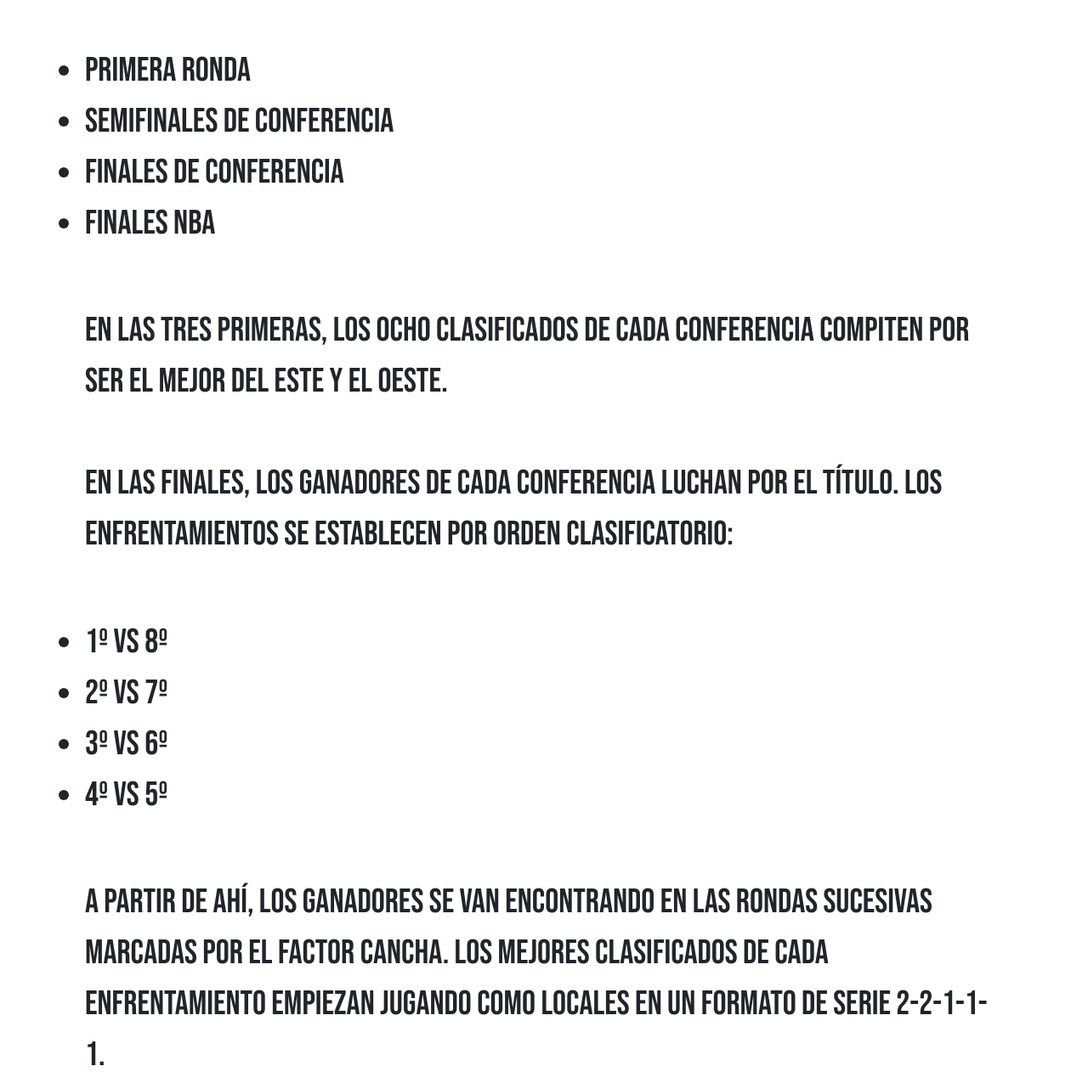
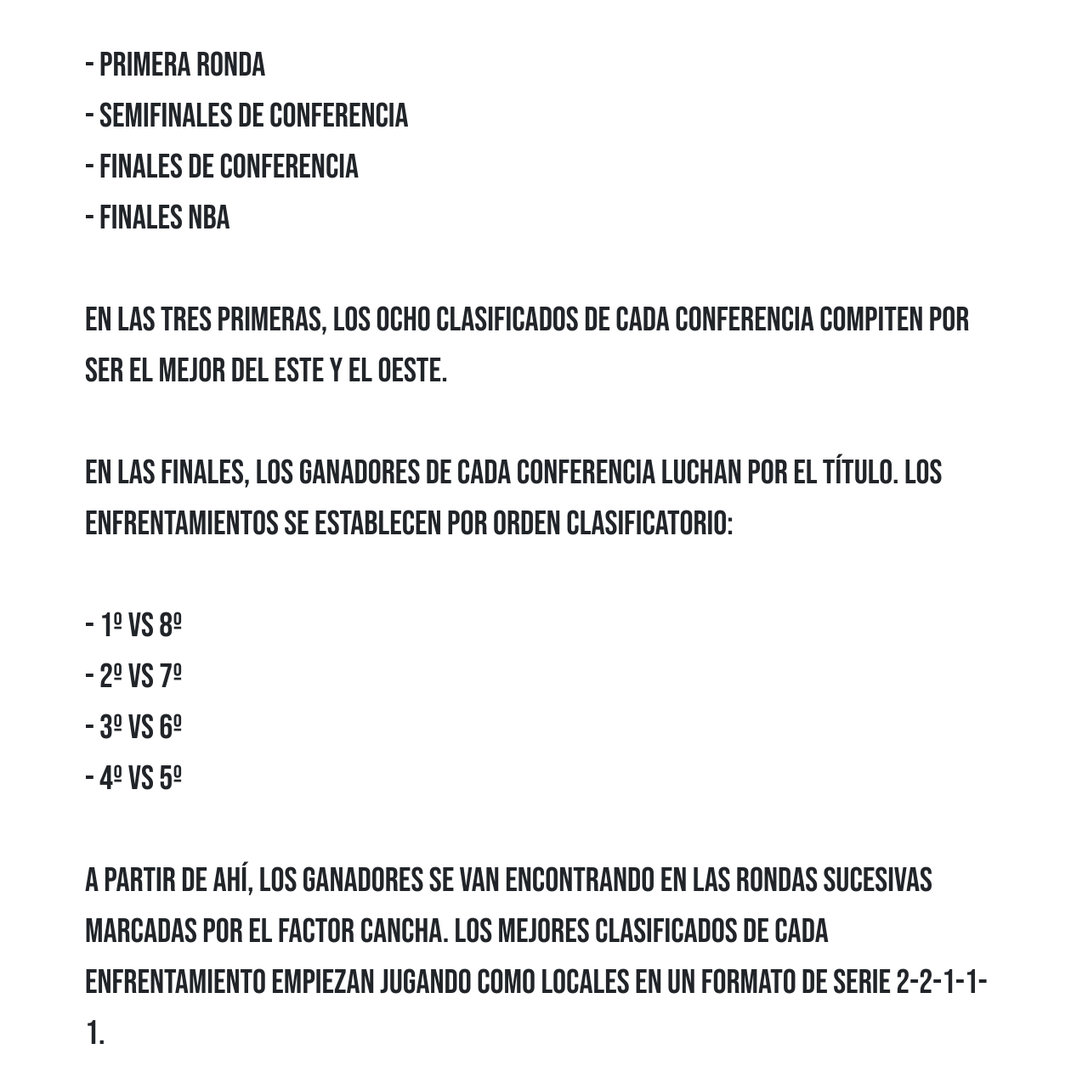
Before and after one commit to marioariza/UD4_Bootstrap, a plain HTML site: page que_es_nbaplayoffs.html in a window 1280 px wide. Shown: the part 2776-4051 px from the top of the page at 85% size. Drawn offline with Linux system fonts and the light colour scheme.

Commit message:
Archivos actualizados

```diff
--- a/css/custom.css
+++ b/css/custom.css
@@ -139,7 +139,7 @@
 }
 
 .imagen_playoffs {
-    width: 45%;
+    width: 75%;
     height: auto;
     display: block;
     margin: auto;
--- a/que_es_nbaplayoffs.html
+++ b/que_es_nbaplayoffs.html
@@ -70,22 +70,18 @@
       <br><br>De ese segundo choque entre perdedor del primer encuentro y ganador del segundo sale el último billete a los Playoffs.Los equipos con el séptimo y octavo mejor porcentaje de victorias en cada Conferencia tendrán dos oportunidades para ganar un partido y quedarse con su lugar para los Playoffs. Los equipos con el noveno y décimo mejor porcentaje de triunfos en cada Conferencia tendrán que ganar dos partidos seguidos para quedarse con el lugar en la postemporada.
     </p>
     <p class="titulo_nbaleague">playoffs</p>
-    <p class="teoria_nbaleague">Las franquicias deben superar cuatro series al mejor de 7 partidos para proclamarse campeonas:<br></p>
-    <ul class="teoria_nbaleague">
-      <li>Primera ronda</li>
-      <li>semifinales de conferencia</li>
-      <li>Finales de conferencia</li>
-      <li>Finales nba</li>
-    </ul>
-    <p class="teoria_nbaleague">En las tres primeras, los ocho clasificados de cada conferencia compiten por ser el mejor del Este y el Oeste.
-    <br><br>En las Finales, los ganadores de cada conferencia luchan por el título. Los enfrentamientos se establecen por orden clasificatorio:<br></p>
-    <ul class="teoria_nbaleague">
-      <li>1º vs 8º</li>
-      <li>2º vs 7º</li>
-      <li>3º vs 6º</li>
-      <li>4º vs 5º</li>
-    </ul>
-    <p class="teoria_nbaleague">A partir de ahí, los ganadores se van encontrando en las rondas sucesivas marcadas por el factor cancha. Los mejores clasificados de cada enfrentamiento empiezan jugando como locales en un formato de serie 2-2-1-1-1.</p>
+    <p class="teoria_nbaleague">Las franquicias deben superar cuatro series al mejor de 7 partidos para proclamarse campeonas:<br>
+    <br>- Primera ronda
+    <br>- Semifinales de conferencia
+    <br>- Finales de conferencia
+    <br>- Finales nba
+    <br><br>En las tres primeras, los ocho clasificados de cada conferencia compiten por ser el mejor del Este y el Oeste.
+    <br><br>En las Finales, los ganadores de cada conferencia luchan por el título. Los enfrentamientos se establecen por orden clasificatorio:
+    <br><br>- 1º vs 8º
+    <br>- 2º vs 7º
+    <br>- 3º vs 6º
+    <br>- 4º vs 5º
+    <br><br>A partir de ahí, los ganadores se van encontrando en las rondas sucesivas marcadas por el factor cancha. Los mejores clasificados de cada enfrentamiento empiezan jugando como locales en un formato de serie 2-2-1-1-1.</p>
     <img src="img/playoffs.jpg" class="img-fluid imagen_playoffs" alt="...">
   </div>
 
```
